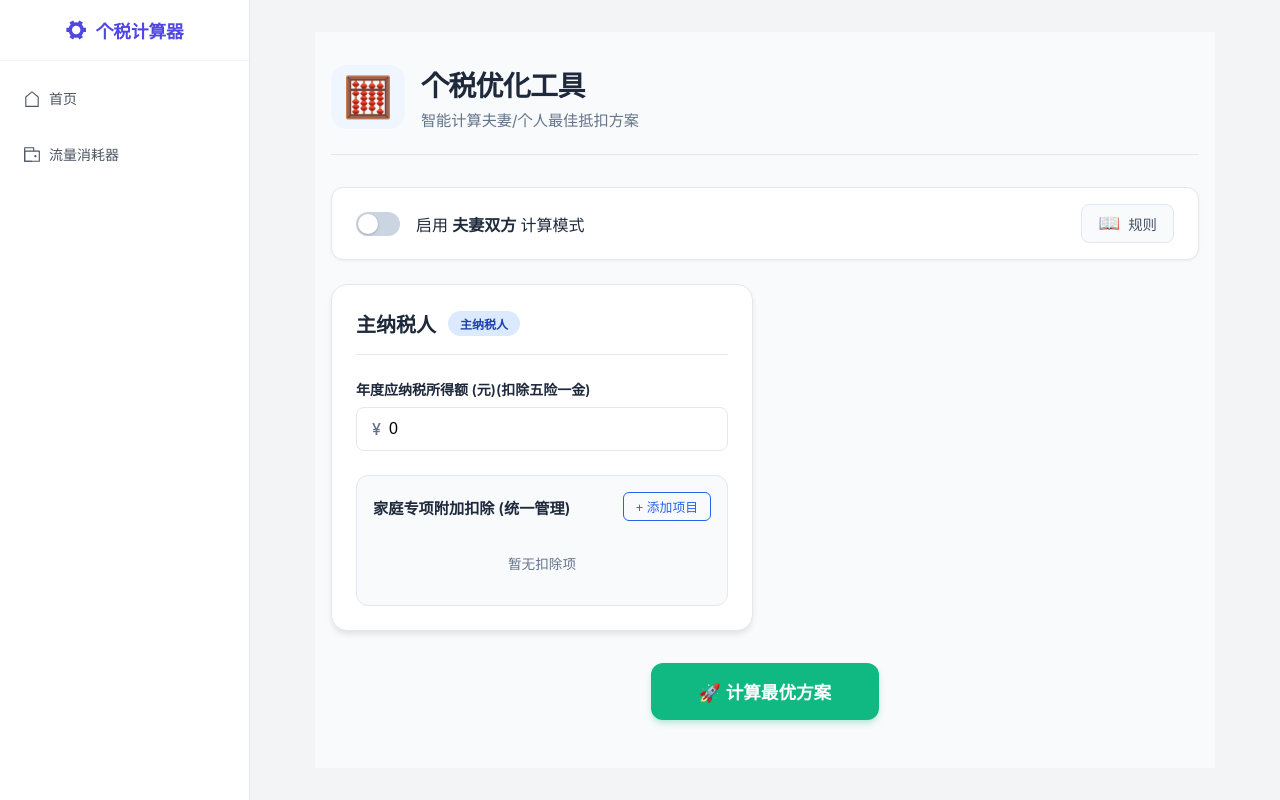
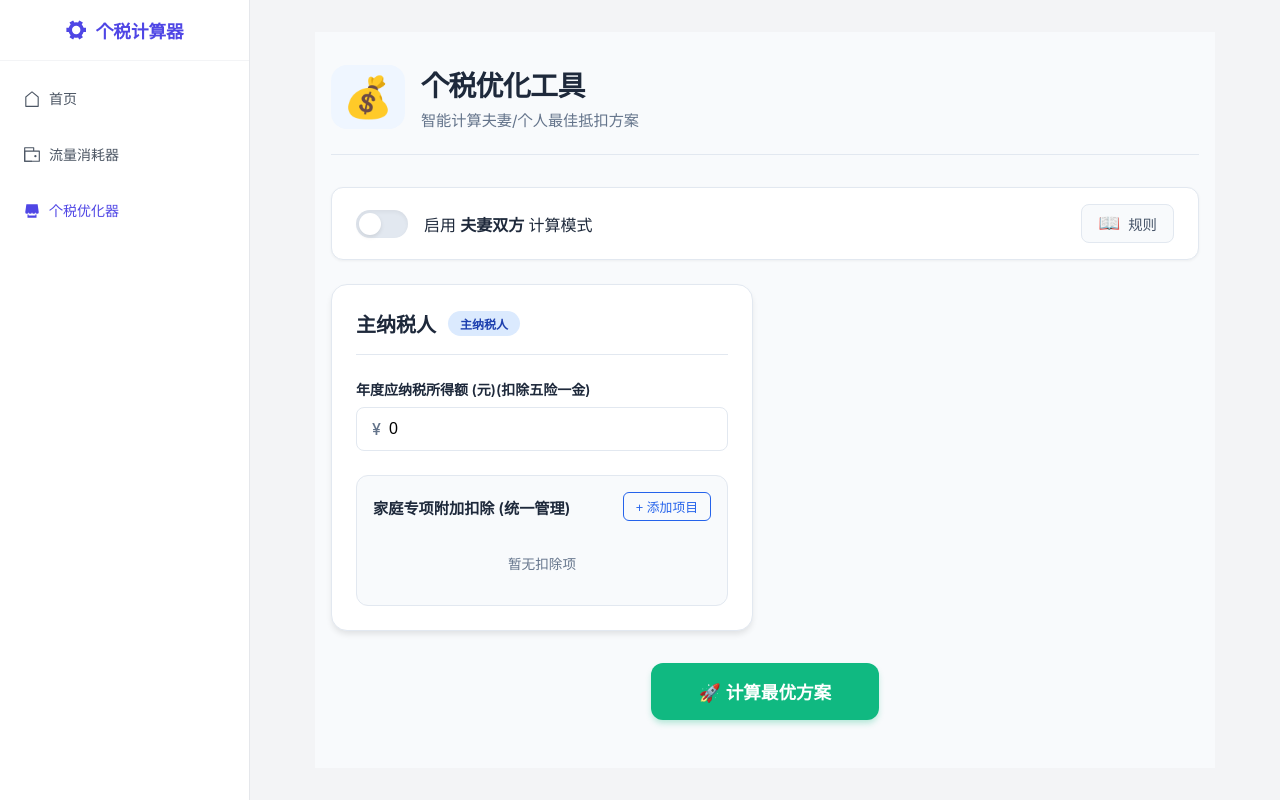
Before and after one commit to zengsl/my-toolbox, a Vue app: page /tax-optimizer in a window 1280 px wide. Built offline with nearby package versions, Linux system fonts and the light colour scheme.

Commit message:
feat(tax-optimizer): 个税优化器 样式优化

```diff
--- a/src/layouts/MainLayout.vue
+++ b/src/layouts/MainLayout.vue
@@ -66,9 +66,9 @@ function closeMenu() {
           <span>流量消耗器</span>
         </el-menu-item>
 
-        <el-menu-item index="/tax-calculator" disabled style="display: none;">
+        <el-menu-item index="/tax-optimizer">
           <el-icon><Shop /></el-icon>
-          <span>个税计算器 (开发中)</span>
+          <span>个税优化器</span>
         </el-menu-item>
       </el-menu>
     </el-aside>
--- a/src/views/TaxOptimizer/index.vue
+++ b/src/views/TaxOptimizer/index.vue
@@ -166,7 +166,7 @@ const Tooltip = defineComponent({
   <div class="tax-toolbox-container">
     <header class="toolbox-header">
       <div class="header-icon">
-        🧮
+        💰
       </div>
       <div class="header-text">
         <h1>个税优化工具</h1>
@@ -200,10 +200,11 @@ const Tooltip = defineComponent({
         <div class="rules-content">
           <h4>💡 填写与计算规则</h4>
           <ul>
-            <li><b>收入填写：</b>扣除五险一金后的金额</li>
-            <li><b>自动计算：</b>系统会自动尝试所有组合，寻找家庭总税额最低的方案。</li>
-            <li><b>锁定功能：</b>点击项目后的 🔒 图标，可强制指定由谁扣除。</li>
-            <li><b>公共项目：</b>子女教育、房贷等通常建议由收入较高的一方 100% 扣除。</li>
+            <li><b>收入填写：</b>扣除五险一金和年终奖后的金额；年终奖单独计算功能后续增加🤪</li>
+            <li><b>自动计算：</b>系统会自动尝试所有组合，寻找家庭总税额最低的方案🤡</li>
+            <li><b>锁定功能：</b>点击项目后的 🔒 图标，可强制指定由谁扣除😏</li>
+            <li><b>公共项目：</b>子女教育、房贷等通常建议由收入较高的一方 100% 扣除🧐</li>
+            <li><b>补税功能：</b>后续增加🤓</li>
           </ul>
         </div>
       </div>
@@ -595,16 +596,54 @@ const Tooltip = defineComponent({
   align-items: center;
   gap: 1rem;
   cursor: pointer;
-  //width: 100%;
-}
-
+}
+/* --- 开关轨道 --- */
 .switch-track {
-  width: 44px;
-  height: 24px;
-  background: #cbd5e1;
-  border-radius: 24px;
+  width: 52px;
+  height: 28px;
+  background-color: #e2e8f0; /* 默认灰色背景 */
+  border-radius: 999px;
   position: relative;
-  transition: background 0.2s;
+  cursor: pointer;
+  transition: all 0.3s cubic-bezier(0.4, 0, 0.2, 1);
+  box-shadow: inset 0 2px 4px rgba(0,0,0,0.05);
+}
+
+/* --- 开关手柄 --- */
+.switch-handle {
+  position: absolute;
+  top: 3px;
+  left: 3px;
+  width: 22px;
+  height: 22px;
+  background-color: #fff;
+  border-radius: 50%;
+  transition: all 0.3s cubic-bezier(0.4, 0, 0.2, 1);
+  box-shadow: 0 2px 4px rgba(0,0,0,0.1);
+}
+
+/* --- 选中状态：改变轨道颜色 --- */
+/* 当 input 被选中时，轨道变成渐变蓝紫色 */
+.switch-input:checked + .switch-handle {
+  /* 移动手柄 */
+  transform: translateX(24px);
+}
+
+/* 这里我们需要利用 input:checked 来改变 track 的背景
+   注意：HTML结构中 input 在 track 内部，所以选择器要调整
+   或者直接在 label 上加状态样式
+*/
+
+/* 修正选择器逻辑：因为 input 在 track 里面，我们用 label 来控制颜色更稳妥 */
+.switch-label:has(.switch-input:checked) .switch-track {
+  background: linear-gradient(135deg, #3b82f6 0%, #8b5cf6 100%); /* 蓝紫渐变 */
+  box-shadow: 0 0 10px rgba(59, 130, 246, 0.4); /* 发光效果 */
+}
+
+/* 选中时：改变手柄颜色（可选，保持白色更清爽） */
+.switch-label:has(.switch-input:checked) .switch-handle {
+  background-color: #fff;
+  box-shadow: 0 2px 8px rgba(255, 255, 255, 0.4);
 }
 
 .switch-input {
@@ -619,18 +658,6 @@ const Tooltip = defineComponent({
 
 .switch-input:checked ~ .switch-track {
   background: var(--primary-color);
-}
-
-.switch-handle {
-  position: absolute;
-  top: 2px;
-  left: 2px;
-  width: 20px;
-  height: 20px;
-  background: white;
-  border-radius: 50%;
-  transition: transform 0.2s;
-  box-shadow: 0 1px 3px rgba(0, 0, 0, 0.2);
 }
 
 .switch-text {
```
